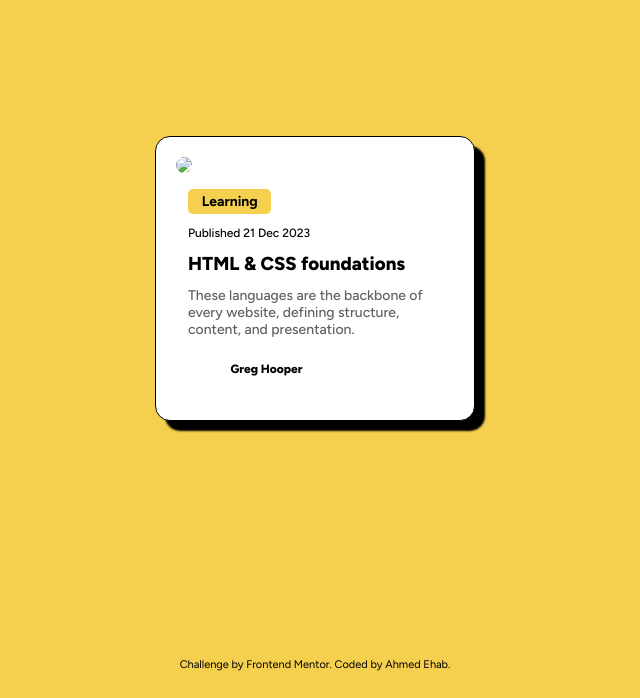
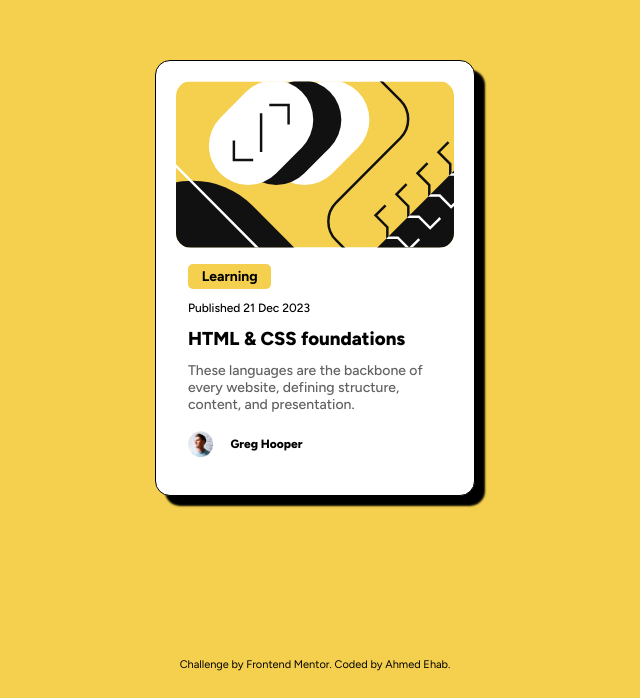
Before and after one commit to AhmedEhabHM/Blog_preview_card, a plain HTML site: page index.html in a window 1280 px wide. Shown: the part 102-800 px from the top of the page, without its empty margins (325-965 px from the left). Drawn offline with Linux system fonts and the light colour scheme.

Commit message:
Update index.html

```diff
--- a/index.html
+++ b/index.html
@@ -4,8 +4,8 @@
 <head>
   <meta charset="UTF-8">
   <meta name="viewport" content="width=device-width, initial-scale=1.0">
-  <!-- displays site properly based on user's device -->
-  <link rel="icon" type="image/png" sizes="32x32" href="./assets/images/image-avatar.webp">
+
+  <link rel="icon" type="image/png" sizes="32x32" href="image-avatar.webp">
   <title>Blog preview card</title>
   <link rel="stylesheet" href="styless.css">
   <link rel="preconnect" href="https://fonts.googleapis.com">
@@ -16,7 +16,7 @@
 <body>
   <main>
     <div class="content">
-      <img style="border-radius: 15px; width: 100%;" src="assets/images/illustration-article.svg">
+      <img style="border-radius: 15px; width: 100%;" src="illustration-article.svg">
       <h1>Learning</h1>
 
       <h2>Published 21 Dec 2023</h2>
@@ -25,7 +25,7 @@
 
       <p class="p_1">These languages are the backbone of every website, defining structure, content, and presentation.</p>
 
-      <div class="about"><img width="10%" src="assets/images/image-avatar.webp" alt="">
+      <div class="about"><img width="10%" src="image-avatar.webp" alt="">
         <p class="p_2">Greg Hooper</p></div>
     </div>
   </main>
```
